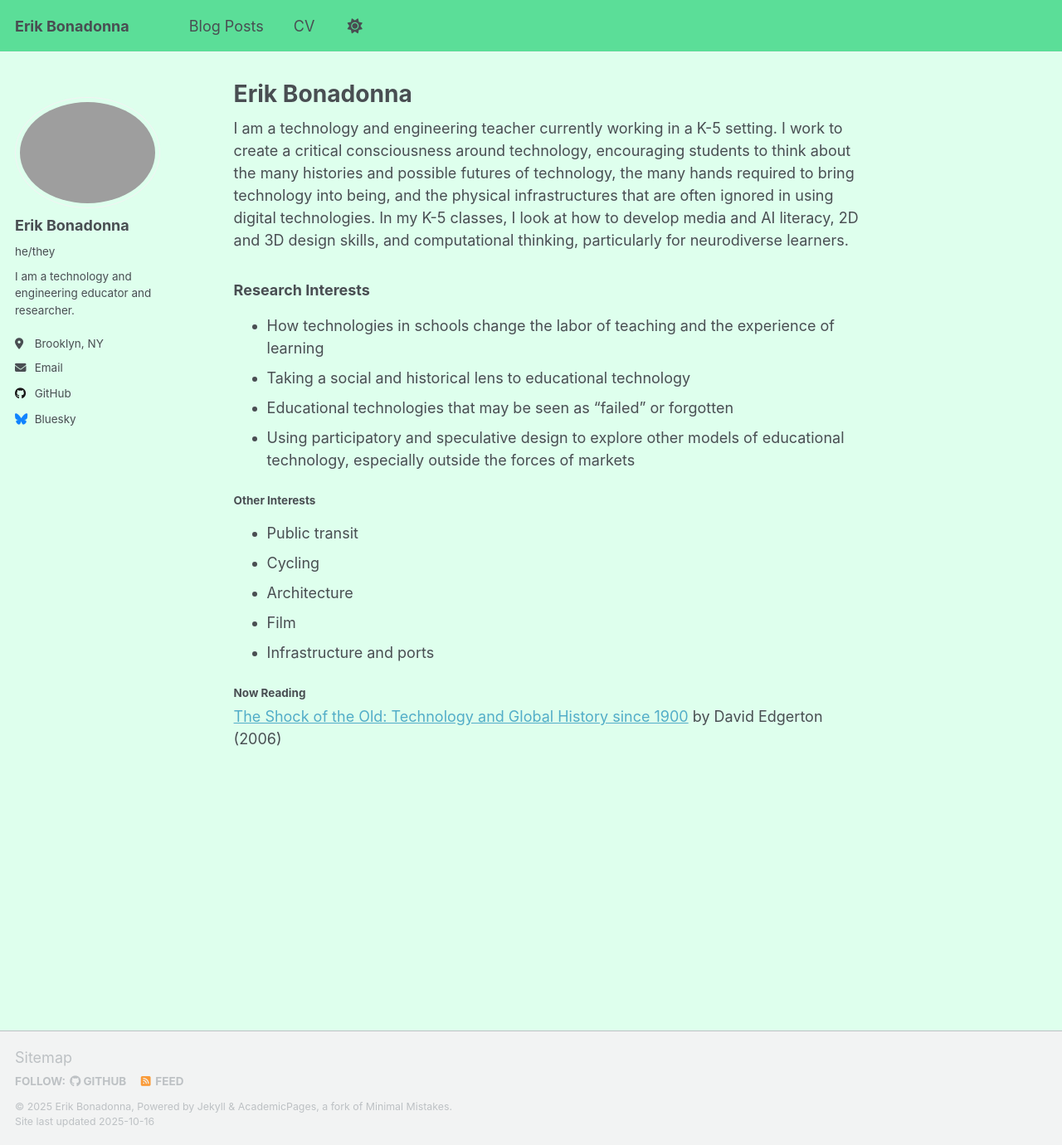
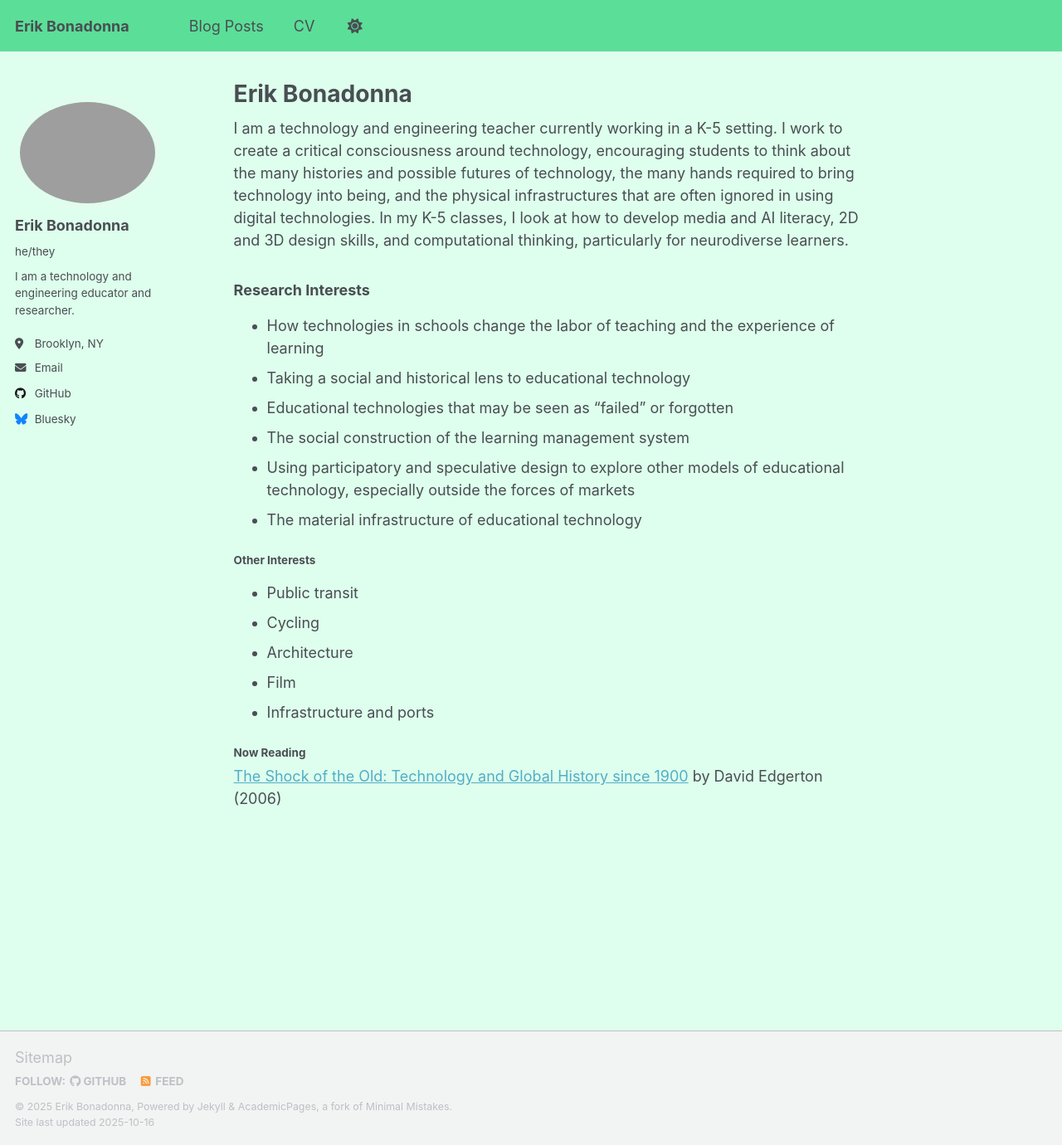
Before and after one commit to lichenpunk/lichenpunk.github.io, a Jekyll site: the page built from _pages/about.md, in a window 1280 px wide and 1380 px high. Shown: the whole window at 83% size. Built offline with Jekyll 4.4.1, drawn with Linux system fonts in a browser that asks for light colours; a script that is not in the unit is left out.

Commit message:
Update about.md

```diff
--- a/_pages/about.md
+++ b/_pages/about.md
@@ -13,7 +13,9 @@ I am a technology and engineering teacher currently working in a K-5 setting. I
 - How technologies in schools change the labor of teaching and the experience of learning
 - Taking a social and historical lens to educational technology
 - Educational technologies that may be seen as "failed" or forgotten
+- The social construction of the learning management system
 - Using participatory and speculative design to explore other models of educational technology, especially outside the forces of markets
+- The material infrastructure of educational technology
 
 #### Other Interests
 - Public transit
```
